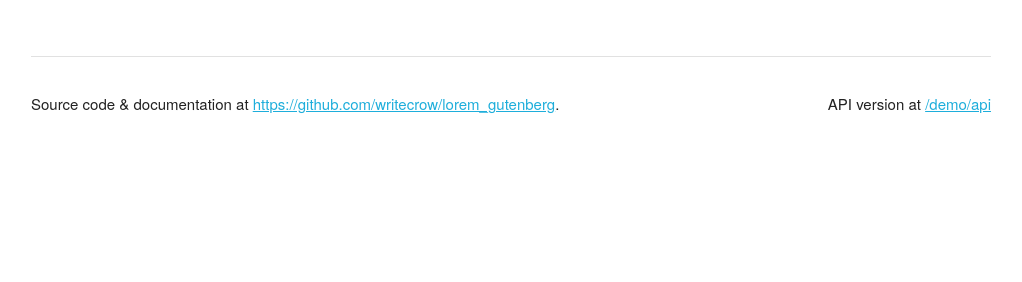
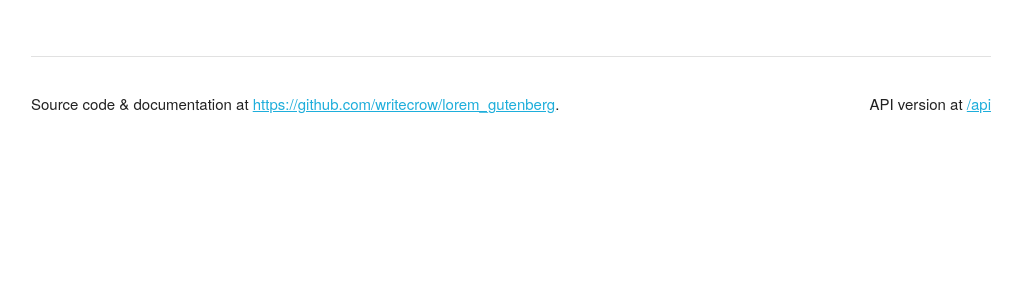
Before and after one commit to writecrow/lorem_gutenberg, a PHP site: page /demo/index.php in a window 1280 px wide. Shown: the part 284-566 px from the top of the page, without its empty margins (129-1151 px from the left). Run offline with PHP 8.4, Linux system fonts and the light colour scheme.

Commit message:
Flatten demo to docroot

```diff
--- a/demo/api/index.php
+++ b/api/index.php
@@ -7,7 +7,7 @@
  * For demo purposes only.
  */
 
-require '../../vendor/autoload.php';
+require '../vendor/autoload.php';
 
 use writecrow\LoremGutenberg\LoremGutenberg;
 
@@ -21,4 +21,5 @@ if (isset($_GET['author']) && in_array($_GET['author'], array_keys($authors))) {
   $options['author'] = $_GET['author'];
 }
 $text = LoremGutenberg::generate($options);
-echo $text;
+header('Content-Type: application/json');
+echo json_encode(['data' => $text]);
--- a/demo/index.php
+++ b/index.php
@@ -5,7 +5,7 @@
  * Demonstration file of using LoremGutenberg library.
  */
 
-require '../vendor/autoload.php';
+require 'vendor/autoload.php';
 
 use writecrow\LoremGutenberg\LoremGutenberg;
 
@@ -23,8 +23,8 @@ if (isset($_POST['author']) && in_array($_POST['author'], array_keys($authors))
 echo '<!DOCTYPE html>
 <html>
 <head>
-  <link rel="stylesheet" href="/demo/css/normalize.css">
-  <link rel="stylesheet" href="/demo/css/skeleton.css">
+  <link rel="stylesheet" href="css/normalize.css">
+  <link rel="stylesheet" href="css/skeleton.css">
 </head>
 <body>';
 
@@ -66,7 +66,7 @@ echo '
   <div class="row">
     <div class="six twelve columns"><hr />
     <span>Source code & documentation at <a href="https://github.com/writecrow/lorem_gutenberg">https://github.com/writecrow/lorem_gutenberg</a>.</span>
-      <span class="u-pull-right">API version at <a href="/demo/api">/demo/api</a></span>
+      <span class="u-pull-right">API version at <a href="/api">/api</a></span>
     </div>
   </div>
 </div>
```
Also changed, not shown: .lando.yml (added), README.md, css/normalize.css (renamed from demo/css/normalize.css), css/skeleton.css (renamed from demo/css/skeleton.css), screenshot.png (renamed from demo/screenshot.png).
